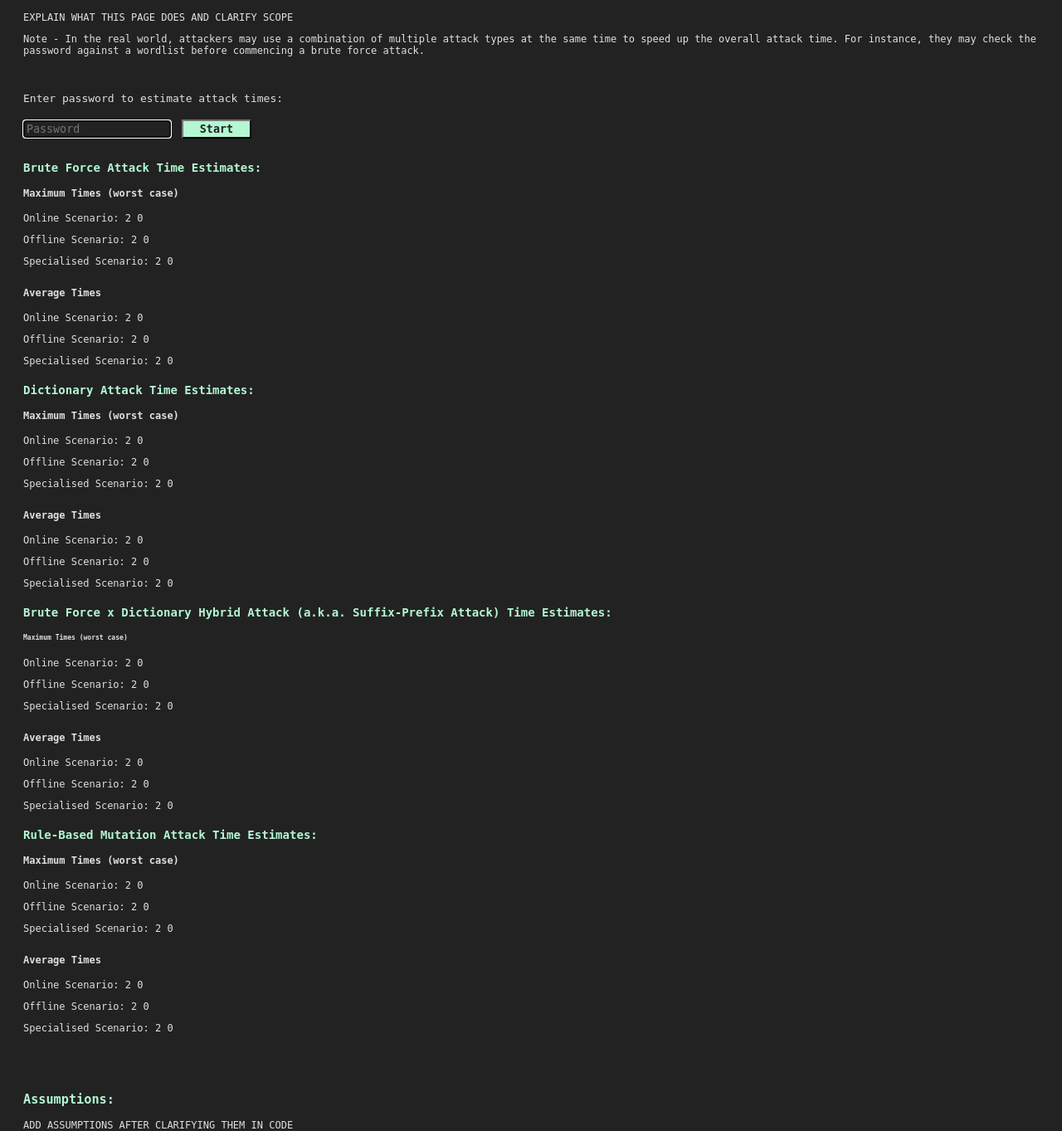
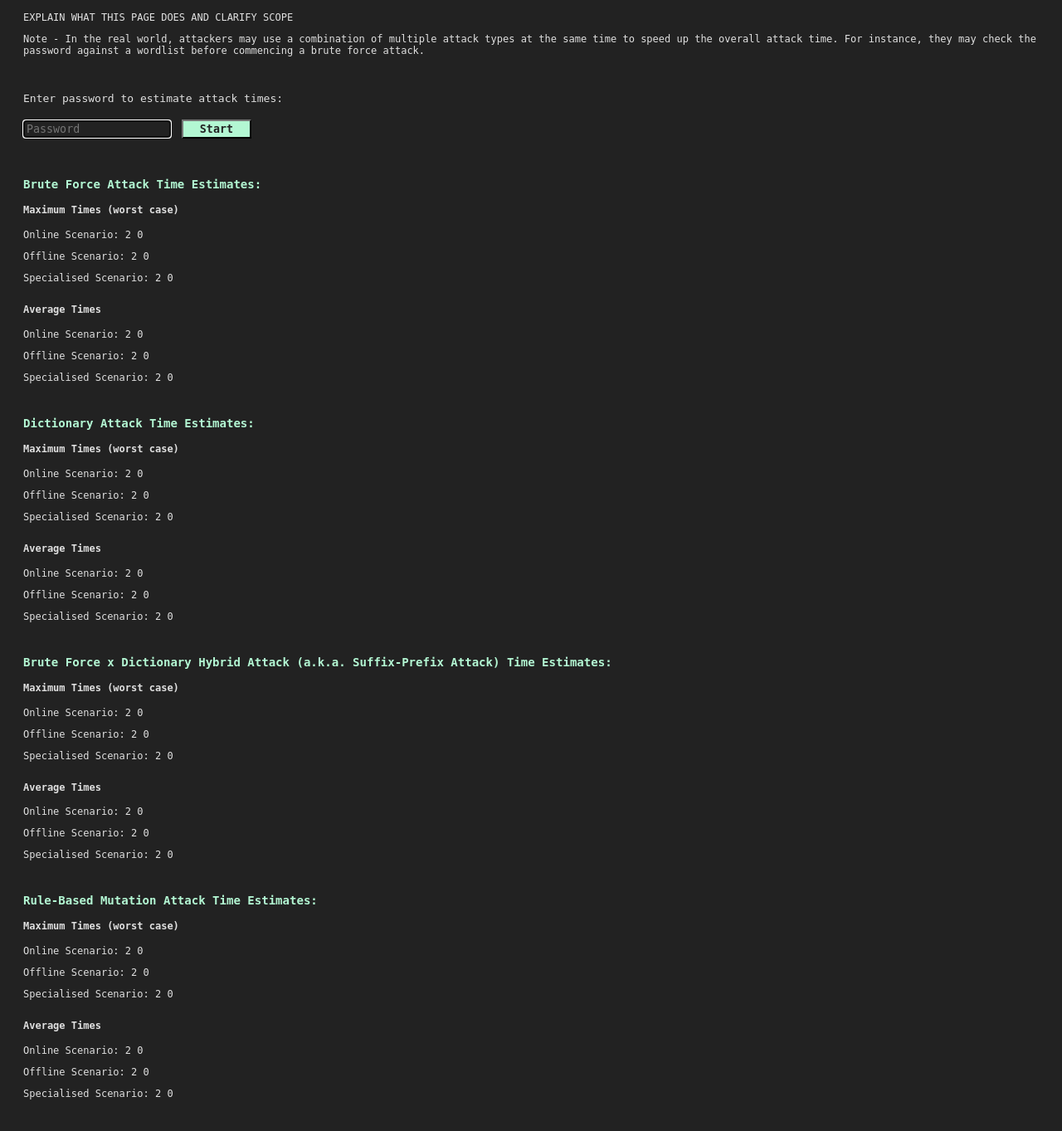
Before and after one commit to shaylaing/password-security-toolkit, a Flask app: template project/templates/simulator.html in a window 1280 px wide. Shown: the part 125-1488 px from the top of the page at 83% size. Run offline with Flask 3, Linux system fonts and the light colour scheme; the template is opened without the code that fills it: most values are stand-ins (such as "Sample title", 1, 10 or a date in 2020).

Commit message:
Formatting attack simulation HTML page.

```diff
--- a/project/app.py
+++ b/project/app.py
@@ -120,7 +120,7 @@ def analyser():
 @app.route("/simulator", methods=["GET", "POST"])
 def simulator():
     if request.method == "GET":
-        return render_template("simulator.html", current_page=request.path)
+        return render_template("simulator.html", current_page=request.path, submitted=False)
 
     if request.method == "POST":
         # Input validation for form submission:
@@ -133,7 +133,7 @@ def simulator():
             error = "Error 400: Password must be at least one character long."
 
             # Early return with error message
-            return render_template("simulator.html", current_page=request.path, error=error)
+            return render_template("simulator.html", current_page=request.path, error=error, submitted=False)
 
         # Perform attack simulations:
         # Brute force simulation
@@ -148,4 +148,4 @@ def simulator():
         # Rule-based mutation simulation
         rule_based_times = rule_based_mutation_sim(password)
 
-        return render_template("simulator.html", current_page=request.path, brute_force_times=brute_force_times, dictionary_times=dictionary_times, hybrid_times=hybrid_times, rule_based_times=rule_based_times)
+        return render_template("simulator.html", current_page=request.path, brute_force_times=brute_force_times, dictionary_times=dictionary_times, hybrid_times=hybrid_times, rule_based_times=rule_based_times, submitted=True)
--- a/project/templates/simulator.html
+++ b/project/templates/simulator.html
@@ -24,7 +24,7 @@
     <!-- Display results of password attack simulator -->
     <div id="results" class="sim-results-section">
         {% if brute_force_times %}
-            <h3 class="header">Brute Force Attack Time Estimates:</h3>
+            <h3 class="header" style="padding-top: 20px;">Brute Force Attack Time Estimates:</h3>
             <!-- Show maximum brute force times -->
             <h4>Maximum Times (worst case)</h4>
             <p>Online Scenario: {{ brute_force_times["online_maximum_time"][0] }} {{ brute_force_times["online_maximum_time"][1] }}</p>
@@ -38,7 +38,7 @@
         {% endif %}
 
         {% if dictionary_times %}
-            <h3 class="header">Dictionary Attack Time Estimates:</h3>
+            <h3 class="header" style="padding-top: 20px;">Dictionary Attack Time Estimates:</h3>
             <!-- Show maximum dictionary attack times -->
             <h4>Maximum Times (worst case)</h4>
             <p>Online Scenario: {{ dictionary_times["online_maximum_time"][0] }} {{ dictionary_times["online_maximum_time"][1] }}</p>
@@ -49,12 +49,15 @@
             <p>Online Scenario: {{ dictionary_times["online_average_time"][0] }} {{ dictionary_times["online_average_time"][1] }}</p>
             <p>Offline Scenario: {{ dictionary_times["offline_average_time"][0] }} {{ dictionary_times["offline_average_time"][1] }}</p>
             <p>Specialised Scenario: {{ dictionary_times["specialised_average_time"][0] }} {{ dictionary_times["specialised_average_time"][1] }}</p>
+        <!-- Show message if password isn't vulnerable to dictionary attack -->
+        {% elif submitted %}
+            <p style="font-weight: bold; padding-top: 12px;">Password is not vulnerable to dictionary attack.</p>
         {% endif %}
 
         {% if hybrid_times %}
-            <h3 class="header">Brute Force x Dictionary Hybrid Attack (a.k.a. Suffix-Prefix Attack) Time Estimates:</h3>
+            <h3 class="header" style="padding-top: 20px;">Brute Force x Dictionary Hybrid Attack (a.k.a. Suffix-Prefix Attack) Time Estimates:</h3>
             <!-- Show maximum hybrid attack times -->
-            <h6>Maximum Times (worst case)</h6>
+            <h4>Maximum Times (worst case)</h4>
             <p>Online Scenario: {{ hybrid_times["online_maximum_time"][0] }} {{ hybrid_times["online_maximum_time"][1] }}</p>
             <p>Offline Scenario: {{ hybrid_times["offline_maximum_time"][0] }} {{ hybrid_times["offline_maximum_time"][1] }}</p>
             <p>Specialised Scenario: {{ hybrid_times["specialised_maximum_time"][0] }} {{ hybrid_times["specialised_maximum_time"][1] }}</p>
@@ -63,10 +66,13 @@
             <p>Online Scenario: {{ hybrid_times["online_average_time"][0] }} {{ hybrid_times["online_average_time"][1] }}</p>
             <p>Offline Scenario: {{ hybrid_times["offline_average_time"][0] }} {{ hybrid_times["offline_average_time"][1] }}</p>
             <p>Specialised Scenario: {{ hybrid_times["specialised_average_time"][0] }} {{ hybrid_times["specialised_average_time"][1] }}</p>
+        <!-- Show message if password isn't vulnerable to hybrid attack -->
+        {% elif submitted %}
+            <p style="font-weight: bold; padding-top: 12px;">Password is not vulnerable to hybrid attack.</p>
         {% endif %}
 
         {% if rule_based_times %}
-            <h3 class="header">Rule-Based Mutation Attack Time Estimates:</h3>
+            <h3 class="header" style="padding-top: 20px;">Rule-Based Mutation Attack Time Estimates:</h3>
             <!-- Show maximum rule-based mutation attack times -->
             <h4>Maximum Times (worst case)</h4>
             <p>Online Scenario: {{ rule_based_times["online_maximum_time"][0] }} {{ rule_based_times["online_maximum_time"][1] }}</p>
@@ -77,6 +83,9 @@
             <p>Online Scenario: {{ rule_based_times["online_average_time"][0] }} {{ rule_based_times["online_average_time"][1] }}</p>
             <p>Offline Scenario: {{ rule_based_times["offline_average_time"][0] }} {{ rule_based_times["offline_average_time"][1] }}</p>
             <p>Specialised Scenario: {{ rule_based_times["specialised_average_time"][0] }} {{ rule_based_times["specialised_average_time"][1] }}</p>
+        <!-- Show message if password isn't vulnerable to rule-based mutation attack -->
+        {% elif submitted %}
+            <p style="font-weight: bold; padding-top: 12px;">Password is not vulnerable to rule-based mutation attack.</p>
         {% endif %}
     </div>
     <div class="assumptions-section">
```
Also changed, not shown: project/static/style.css (line endings or trailing spaces).
